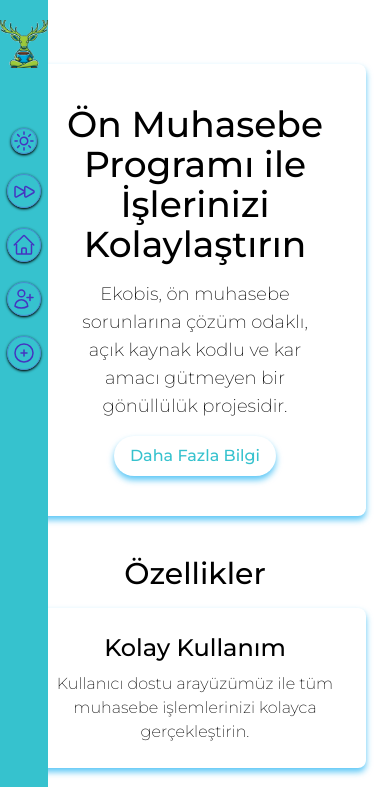
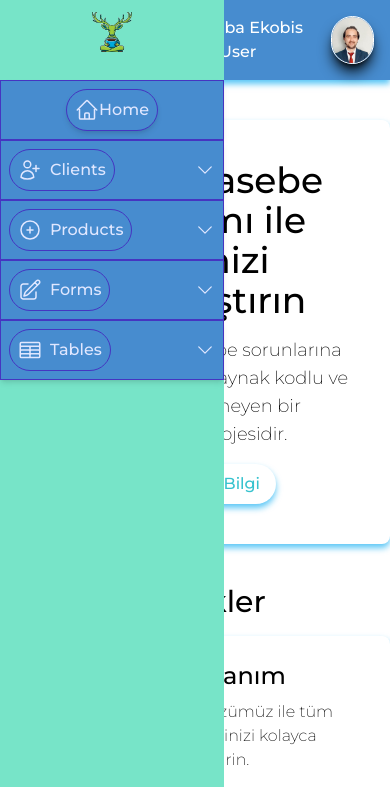
Before and after one commit to ekobis/ekobis-fe, a React (Vite) app in the folder ekobis/: page / in a window 390 px wide. Shown: the top 787 px of the page. Built offline with nearby package versions, Linux system fonts and the light colour scheme.

Commit message:
navbar arranged according to new design

```diff
--- a/ekobis/src/App.jsx
+++ b/ekobis/src/App.jsx
@@ -9,8 +9,6 @@
 export default function App() {
   const { background, text, border, shadow } = useThemeClasses();
 
-  // Define dynamic class based on theme
-
 
   return (
     <div className={`flex flex-row ${background} ${text} ${border} ${shadow}`}>
--- a/ekobis/src/components/route/SideRoutes.jsx
+++ b/ekobis/src/components/route/SideRoutes.jsx
@@ -1,7 +1,6 @@
 import { Route, Routes } from "react-router-dom";
 import Home from "../../pages/Home";
 import Clients from "../../pages/Clients";
-import Products from "../../pages/Products/Products";
 import UrunListele from "../../pages/Products/UrunListele";
 import UrunEkle from "../../pages/Products/Urunekle";
 import NotFound from "../NotFound";
@@ -11,10 +10,8 @@
     <Routes>
       <Route path="/" element={<Home />} />
       <Route path="musteri" element={<Clients />} />
-      <Route path="urun" element={<Products />}>
         <Route path="urunekle" element={<UrunEkle />} />
         <Route path="urunlistele" element={<UrunListele />} />
-      </Route>
       <Route path="*" element={<NotFound />} />
     </Routes>
   );
--- a/ekobis/src/pages/Home.jsx
+++ b/ekobis/src/pages/Home.jsx
@@ -1,13 +1,33 @@
-import React, { useContext } from 'react';
+import React from 'react';
 import Footer from '../components/Footer';
-import { useThemeClasses } from "../components/context/CustomTheme.jsx"
+import { useThemeClasses } from "../components/context/CustomTheme.jsx";
+import { Link } from 'react-router-dom';
+import ekobisUser from "../../public/ekobisUser.jpg";
 
 export default function Home() {
   const { background, text, border, shadow } = useThemeClasses();
 
   return (
     <>
-      <div className={`container mx-auto mt-10 p-6  `}>
+      {/* Navbar */}
+      <nav className={`bg-customBlue p-4 ${shadow} flex justify-between items-center ml-16`}>
+        <div className="text-2xl font-bold text-white">
+          Ekobis
+        </div>
+        <div className="flex items-center">
+          <span className="mr-4 text-white">Merhaba Ekobis User</span>
+          <Link to="/profile">
+            <img
+              src={ekobisUser}
+              alt="Kullanıcı Profili"
+              className="w-12 h-12 rounded-full border border-white hover:border-customPurple shadow-lg shadow-black"
+            />
+          </Link>
+        </div>
+      </nav>
+
+      {/* Main Content */}
+      <div className={`container mx-auto mt-10`}>
         {/* Hero Section */}
         <section id="home" className={`p-10 rounded-lg ${shadow} mb-10`}>
           <h2 className="text-4xl font-bold mb-4">
@@ -26,15 +46,15 @@
           <h2 className={`text-3xl font-bold mb-4 ${text}`}>Özellikler</h2>
           <div className="grid grid-cols-1 md:grid-cols-2 lg:grid-cols-3 gap-6">
             <div className={`p-6 rounded-lg ${shadow}`}>
-              <h3 className="text-2xl font-bold mb-2 ${text}">Kolay Kullanım</h3>
+              <h3 className={`text-2xl font-bold mb-2 ${text}`}>Kolay Kullanım</h3>
               <p>Kullanıcı dostu arayüzümüz ile tüm muhasebe işlemlerinizi kolayca gerçekleştirin.</p>
             </div>
             <div className={`p-6 rounded-lg ${shadow}`}>
-              <h3 className="text-2xl font-bold mb-2 ${text}">Raporlama</h3>
+              <h3 className={`text-2xl font-bold mb-2 ${text}`}>Raporlama</h3>
               <p>Gelişmiş raporlama özellikleri ile işinizin her anını takip edin.</p>
             </div>
             <div className={`p-6 rounded-lg ${shadow}`}>
-              <h3 className="text-2xl font-bold mb-2 ${text}">Entegrasyon</h3>
+              <h3 className={`text-2xl font-bold mb-2 ${text}`}>Entegrasyon</h3>
               <p>Diğer iş uygulamaları ile kolayca entegre olun.</p>
             </div>
           </div>
--- a/ekobis/src/pages/Navbar.jsx
+++ b/ekobis/src/pages/Navbar.jsx
@@ -1,172 +1,324 @@
-import { useContext, useState } from "react";
+import { useState } from "react";
 import ekobisLogo from "../../public/ekobisnewLogo.png";
 import { NavLink } from "react-router-dom";
-import themeContext from "../components/context/ThemeContext"
-
-// customGreen: 'rgb(119, 228, 200)',
-// customCyan: 'rgb(54, 194, 206)',
-// customBlue: 'rgb(71, 140, 207)',
-// customPurple: 'rgb(69, 53, 193)',
 
 export default function Navbar() {
   const [expanded, setExpanded] = useState(false);
-  const { theme, toggleTheme } = useContext(themeContext)
+  const [clientDropdownOpen, setClientDropdownOpen] = useState(false);
+  const [productDropdownOpen, setProductDropdownOpen] = useState(false);
+  const [tableDropdownOpen, setTableDropdownOpen] = useState(false);
+  const [formDropdownOpen, setFormDropdownOpen] = useState(false);
 
-  const toggleExpanded = () => {
-    setExpanded(!expanded);
+  const handleMouseOver = () => {
+    setExpanded(true);
+  };
+
+  const handleMouseOut = () => {
+    setExpanded(false);
+  };
+
+  const toggleClientDropdown = () => {
+    setClientDropdownOpen(!clientDropdownOpen);
+  };
+
+  const toggleProductDropdown = () => {
+    setProductDropdownOpen(!productDropdownOpen);
+  };
+
+  const toggleFormDropdown = () => {
+    setFormDropdownOpen(!formDropdownOpen);
+  };
+
+  const toggleTableDropdown = () => {
+    setTableDropdownOpen(!tableDropdownOpen);
   };
 
   return (
-    <div className="relative">
-      <div className={`flex flex-col h-screen fixed w-12  items-center gap-5 transition-width duration-300 ${expanded ? "bg-customGreen" : "bg-customCyan"} ${expanded ? "w-36" : "w-12"} `}>
-        <div className="mt-5 w-full h-auto">
-          <img
-            src={ekobisLogo}
-            alt="logo"
-            className="transition-transform duration-300 hover:scale-125"
-          />
-        </div> {/* Navbar logo */}
+    <div className="relative h-screen">
+      <div
+        className={`flex flex-col fixed h-screen items-center gap-2 transition-all duration-300 ${
+          expanded ? "bg-customGreen w-56" : "bg-customCyan w-16"
+        }`}
+        onMouseOver={handleMouseOver}
+        onMouseOut={handleMouseOut}
+      >
+        <div className="mt-3 h-auto w-full flex justify-center">
+          <img src={ekobisLogo} alt="logo" className="w-10 h-10 max-w-none" />
+        </div>
 
-        {/* Theme Icons start with day icon*/}
-
-        {theme === "day" ? <button onClick={toggleTheme}>
-        <div className="relative flex flex-col items-center group mt-10 transition-transform duration-100 shadow rounded-full border border-customBlue shadow-black hover:bg-customBlue hover:scale-150">
-
-
-        <svg xmlns="http://www.w3.org/2000/svg" fill="none" viewBox="0 0 24 24" strokeWidth={1.5} stroke="currentColor" className="size-6 text-customPurple">
-        <path strokeLinecap="round" strokeLinejoin="round" d="M12 3v2.25m6.364.386-1.591 1.591M21 12h-2.25m-.386 6.364-1.591-1.591M12 18.75V21m-4.773-4.227-1.591 1.591M5.25 12H3m4.227-4.773L5.636 5.636M15.75 12a3.75 3.75 0 1 1-7.5 0 3.75 3.75 0 0 1 7.5 0Z" />
-        </svg>
-        <div className={`absolute left-8 top-0 opacity-0 ${!expanded ? "group-hover:visible" : "invisible"} group-hover:opacity-100 bg-customPurple text-customGreen text-xs rounded transition-opacity duration-100 border border-customBlue shadow-black`}>
-        DayMode
-        </div>
-        </div>
-        </button>
-
-        :
-        <button onClick={toggleTheme}>
-          <div className="relative flex flex-col items-center group mt-10 transition-transform duration-100 shadow rounded-full border border-customBlue shadow-black hover:bg-customBlue hover:scale-150">
-
-
-        <svg xmlns="http://www.w3.org/2000/svg" fill="none" viewBox="0 0 24 24" strokeWidth={1.5} stroke="currentColor" className="size-6 text-customPurple">
-        <path strokeLinecap="round" strokeLinejoin="round" d="M21.752 15.002A9.72 9.72 0 0 1 18 15.75c-5.385 0-9.75-4.365-9.75-9.75 0-1.33.266-2.597.748-3.752A9.753 9.753 0 0 0 3 11.25C3 16.635 7.365 21 12.75 21a9.753 9.753 0 0 0 9.002-5.998Z" />
-        </svg>
-        <div className={`absolute left-8 top-0 opacity-0 ${!expanded ? "group-hover:visible" : "invisible"} group-hover:opacity-100 bg-customPurple text-customGreen text-xs rounded transition-opacity duration-100 border border-customBlue shadow-black`}>
-        DarkMode
-        </div>
-        </div>
-        </button>
-        }
-
-        {/* theme Icons ends with night icon */}
-
-        <button onClick={toggleExpanded}>
-          <div className="relative flex flex-col items-center group p-1 transition-transform duration-100 shadow rounded-full border border-customBlue shadow-black hover:bg-customBlue hover:scale-150">
-            {expanded ? (
-              <svg xmlns="http://www.w3.org/2000/svg" fill="none" viewBox="0 0 24 24" strokeWidth={1.5} stroke="currentColor" className="size-6 text-customPurple">
-                <path strokeLinecap="round" strokeLinejoin="round" d="M6 18 18 6M6 6l12 12" />
-              </svg>
-            ) : (
+        <div
+          className={`flex flex-col mt-5 transition-all duration-300 ${
+            expanded ? "w-56" : "w-16"
+          }`}
+        >
+          <div className="flex items-center justify-center p-2 border border-customPurple shadow-md bg-customBlue hover:bg-customCyan transition-all duration-300">
+            <NavLink
+              to="/"
+              className="flex items-center justify-center p-2 rounded-full shadow-md bg-customBlue transition-all border border-customPurple hover:bg-indigo-800 duration-300"
+            >
               <svg
                 xmlns="http://www.w3.org/2000/svg"
                 fill="none"
                 viewBox="0 0 24 24"
                 strokeWidth={1.5}
                 stroke="currentColor"
-                className="w-6 h-6 text-customPurple"
+                className="w-6 h-6 text-indigo-100"
               >
                 <path
                   strokeLinecap="round"
                   strokeLinejoin="round"
-                  d="M3 8.689c0-.864.933-1.406 1.683-.977l7.108 4.061a1.125 1.125 0 0 1 0 1.954l-7.108 4.061A1.125 1.125 0 0 1 3 16.811V8.69ZM12.75 8.689c0-.864.933-1.406 1.683-.977l7.108 4.061a1.125 1.125 0 0 1 0 1.954l-7.108 4.061a1.125 1.125 0 0 1-1.683-.977V8.69Z"
+                  d="m2.25 12 8.954-8.955c.44-.439 1.152-.439 1.591 0L21.75 12M4.5 9.75v10.125c0 .621.504 1.125 1.125 1.125H9.75v-4.875c0-.621.504-1.125 1.125-1.125h2.25c.621 0 1.125.504 1.125 1.125V21h4.125c.621 0 1.125-.504 1.125-1.125V9.75M8.25 21h8.25"
                 />
               </svg>
-            )} {/* Collapse Icon */}
-            <div className={`absolute left-8 top-0 opacity-0 ${!expanded ? "group-hover:visible" : "invisible"} group-hover:opacity-100 bg-customPurple text-customGreen text-xs rounded p-1 transition-opacity duration-100 border border-customBlue shadow-black`}>
-              Expand
+              {expanded && (
+                <span className="text-indigo-100 transition-opacity duration-300">
+                  Home
+                </span>
+              )}
+            </NavLink>
           </div>
-          </div>
-        </button>
 
-        <NavLink
-         to="/"
-         className={({ isActive, isPending }) =>
-           isPending ? "pending" : isActive ? "active" : ""
-         }>
-          <div className={`relative flex flex-col items-center group p-1 transition-transform duration-100 shadow rounded-full border border-customBlue shadow-black hover:bg-customBlue ${expanded ? "" : " hover:scale-150"}`}>
+          {/* Client Dropdown */}
+          <div className="flex flex-col w-full">
+            <button
+              onClick={toggleClientDropdown}
+              className="flex items-center justify-between p-2 border border-customPurple shadow-md bg-customBlue hover:bg-customCyan transition-all duration-300"
+            >
+              <div className="flex items-center border border-customPurple hover:bg-indigo-800 rounded-full p-2">
                 <svg
                   xmlns="http://www.w3.org/2000/svg"
                   fill="none"
                   viewBox="0 0 24 24"
                   strokeWidth={1.5}
                   stroke="currentColor"
-              className="w-6 h-6 text-customPurple"
+                  className="w-6 h-6 text-indigo-100"
                 >
                   <path
                     strokeLinecap="round"
                     strokeLinejoin="round"
-                d="m2.25 12 8.954-8.955c.44-.439 1.152-.439 1.591 0L21.75 12M4.5 9.75v10.125c0 .621.504 1.125 1.125 1.125H9.75v-4.875c0-.621.504-1.125 1.125-1.125h2.25c.621 0 1.125.504 1.125 1.125V21h4.125c.621 0 1.125-.504 1.125-1.125V9.75M8.25 21h8.25"
+                    d="M18 7.5v3m0 0v3m0-3h3m-3 0h-3m-2.25-4.125a3.375 3.375 0 1 1-6.75 0 3.375 3.375 0 0 1 6.75 0ZM3 19.235v-.11a6.375 6.375 0 0 1 12.75 0v.109A12.318 12.318 0 0 1 9.374 21c-2.331 0-4.512-.645-6.374-1.766Z"
                   />
-            </svg> {/* Home Icon */}
-            <div className={`absolute left-8 top-0 opacity-0 ${!expanded ? "group-hover:visible" : "invisible"} group-hover:opacity-100 bg-customPurple text-customGreen text-xs rounded p-1 transition-opacity duration-100`}>
-              Home
+                </svg>
+                {expanded && (
+                  <span className="ml-2 text-indigo-100 transition-opacity duration-300">
+                    Clients
+                  </span>
+                )}
               </div>
-          </div>
-          {expanded && <div className="text-customPurple text-xs mt-1">Ana Sayfa</div>}
-        </NavLink>
-
-        <NavLink
-        to="/musteri"
-        className={({ isActive, isPending }) =>
-          isPending ? "pending" : isActive ? "active" : ""
-        }>
-          <div className={`relative flex flex-col items-center group p-1 transition-transform duration-100 shadow rounded-full hover:bg-customBlue ${expanded ? "" : " hover:scale-150"} border border-customBlue shadow-black`}>
+              {expanded && (
                 <svg
                   xmlns="http://www.w3.org/2000/svg"
                   fill="none"
                   viewBox="0 0 24 24"
                   strokeWidth={1.5}
                   stroke="currentColor"
-              className="w-6 h-6 text-customPurple"
+                  className={`w-5 h-5 transition-transform text-indigo-100 ${
+                    clientDropdownOpen ? "transform rotate-180" : ""
+                  }`}
                 >
                   <path
                     strokeLinecap="round"
                     strokeLinejoin="round"
-                d="M18 7.5v3m0 0v3m0-3h3m-3 0h-3m-2.25-4.125a3.375 3.375 0 1 1-6.75 0 3.375 3.375 0 0 1 6.75 0ZM3 19.235v-.11a6.375 6.375 0 0 1 12.75 0v.109A12.318 12.318 0 0 1 9.374 21c-2.331 0-4.512-.645-6.374-1.766Z"
+                    d="M19.5 8.25l-7.5 7.5-7.5-7.5"
                   />
-            </svg> {/* Client list Icon */}
-            <div className={`absolute left-8 top-0 opacity-0 ${!expanded ? "group-hover:visible" : "invisible"} group-hover:opacity-100 bg-customPurple  text-customGreen text-xs rounded p-1 transition-opacity duration-100`}>
-              Clients
+                </svg>
+              )}
+            </button>
+            {clientDropdownOpen && expanded && (
+              <div className="flex flex-col items-start p-2 pl-4 space-y-2 bg-customBlue">
+                <NavLink
+                  to="/clients/list"
+                  className="text-indigo-100 w-full flex items-center justify-between p-2 border border-customPurple shadow-md bg-customBlue hover:bg-customCyan transition-all duration-300"
+                >
+                  Clients Listele
+                </NavLink>
+                <NavLink
+                  to="/clients/add"
+                  className="text-indigo-100 w-full flex items-center justify-between p-2 border border-customPurple shadow-md bg-customBlue hover:bg-customCyan transition-all duration-300"
+                >
+                  Client Ekle
+                </NavLink>
               </div>
+            )}
           </div>
-          {expanded && <div className="text-customPurple text-xs mt-3">Müşteri Yönetimi</div>}
-        </NavLink>
 
-        <NavLink
-        to="/urun"
-        className={({ isActive, isPending }) =>
-          isPending ? "pending" : isActive ? "active" : ""
-        }>
-          <div className={`relative flex flex-col items-center group p-1 transition-transform duration-100 shadow rounded-full hover:bg-customBlue ${expanded ? "" : " hover:scale-150"} border border-customBlue shadow-black`}>
+          {/* Product Dropdown */}
+          <div className="flex flex-col w-full">
+            <button
+              onClick={toggleProductDropdown}
+              className="flex items-center justify-between p-2 border border-customPurple shadow-md bg-customBlue hover:bg-customCyan transition-all duration-300"
+            >
+              <div className="flex items-center border border-customPurple hover:bg-indigo-800 rounded-full p-2">
                 <svg
                   xmlns="http://www.w3.org/2000/svg"
                   fill="none"
                   viewBox="0 0 24 24"
                   strokeWidth={1.5}
                   stroke="currentColor"
-              className="w-6 h-6 text-customPurple"
+                  className="w-6 h-6 text-indigo-100"
                 >
                   <path
                     strokeLinecap="round"
                     strokeLinejoin="round"
                     d="M12 9v6m3-3H9m12 0a9 9 0 1 1-18 0 9 9 0 0 1 18 0Z"
                   />
-            </svg> {/* Product list Icon */}
-            <div className={`absolute left-8 top-0 opacity-0 ${!expanded ? "group-hover:visible" : "invisible"} group-hover:opacity-100 bg-customPurple text-customGreen text-xs rounded p-1 transition-opacity duration-100 `}>
+                </svg>
+                {expanded && (
+                  <span className="ml-2 text-indigo-100 transition-opacity duration-300">
                     Products
+                  </span>
+                )}
+              </div>
+              {expanded && (
+                <svg
+                  xmlns="http://www.w3.org/2000/svg"
+                  fill="none"
+                  viewBox="0 0 24 24"
+                  strokeWidth={1.5}
+                  stroke="currentColor"
+                  className={`w-5 h-5 transition-transform text-indigo-100 ${
+                    productDropdownOpen ? "transform rotate-180" : ""
+                  }`}
+                >
+                  <path
+                    strokeLinecap="round"
+                    strokeLinejoin="round"
+                    d="M19.5 8.25l-7.5 7.5-7.5-7.5"
+                  />
+                </svg>
+              )}
+            </button>
+            {productDropdownOpen && expanded && (
+              <div className="flex flex-col items-start p-2 pl-4 space-y-2 bg-customBlue">
+                <NavLink
+                  to="urunlistele"
+                  className="text-indigo-100 w-full flex items-center justify-between p-2 border border-customPurple shadow-md bg-customBlue hover:bg-customCyan transition-all duration-300"
+                >
+                  Ürün Listele
+                </NavLink>
+                <NavLink
+                  to="urunekle"
+                  className="text-indigo-100 w-full flex items-center justify-between p-2 border border-customPurple shadow-md bg-customBlue hover:bg-customCyan transition-all duration-300"
+                >
+                  Ürün Ekle
+                </NavLink>
+              </div>
+            )}
+          </div>
+
+          {/* Forms Dropdown */}
+          <div className="flex flex-col w-full">
+            <button
+              onClick={toggleFormDropdown}
+              className="flex items-center justify-between p-2 border border-customPurple shadow-md bg-customBlue hover:bg-customCyan transition-all duration-300"
+            >
+              <div className="flex items-center border border-customPurple hover:bg-indigo-800 rounded-full p-2">
+              <svg xmlns="http://www.w3.org/2000/svg"
+              fill="none"
+              viewBox="0 0 24 24"
+              strokeWidth={1.5}
+              stroke="currentColor"
+              className="w-6 h-6 text-indigo-100">
+              <path strokeLinecap="round" strokeLinejoin="round" d="m16.862 4.487 1.687-1.688a1.875 1.875 0 1 1 2.652 2.652L10.582 16.07a4.5 4.5 0 0 1-1.897 1.13L6 18l.8-2.685a4.5 4.5 0 0 1 1.13-1.897l8.932-8.931Zm0 0L19.5 7.125M18 14v4.75A2.25 2.25 0 0 1 15.75 21H5.25A2.25 2.25 0 0 1 3 18.75V8.25A2.25 2.25 0 0 1 5.25 6H10" />
+              </svg>
+
+                {expanded && (
+                  <span className="ml-2 text-indigo-100 transition-opacity duration-300">
+                    Forms
+                  </span>
+                )}
+              </div>
+              {expanded && (
+                <svg
+                  xmlns="http://www.w3.org/2000/svg"
+                  fill="none"
+                  viewBox="0 0 24 24"
+                  strokeWidth={1.5}
+                  stroke="currentColor"
+                  className={`w-5 h-5 transition-transform text-indigo-100 ${
+                    formDropdownOpen ? "transform rotate-180" : ""
+                  }`}
+                >
+                  <path
+                    strokeLinecap="round"
+                    strokeLinejoin="round"
+                    d="M19.5 8.25l-7.5 7.5-7.5-7.5"
+                  />
+                </svg>
+              )}
+            </button>
+            {formDropdownOpen && expanded && (
+              <div className="flex flex-col items-start p-2 pl-4 space-y-2 bg-customBlue">
+                <NavLink
+                  to="/formlar/form1"
+                  className="text-indigo-100 w-full flex items-center justify-between p-2 border border-customPurple shadow-md bg-customBlue hover:bg-customCyan transition-all duration-300"
+                >
+                  Form 1
+                </NavLink>
+                <NavLink
+                  to="/formlar/form2"
+                  className="text-indigo-100 w-full flex items-center justify-between p-2 border border-customPurple shadow-md bg-customBlue hover:bg-customCyan transition-all duration-300"
+                >
+                  Form 2
+                </NavLink>
+              </div>
+            )}
+          </div>
+
+          {/* Tables Dropdown */}
+          <div className="flex flex-col w-full">
+            <button
+              onClick={toggleTableDropdown}
+              className="flex items-center justify-between p-2 border border-customPurple shadow-md bg-customBlue hover:bg-customCyan transition-all duration-300"
+            >
+              <div className="flex items-center border border-customPurple hover:bg-indigo-800 rounded-full p-2">
+              <svg xmlns="http://www.w3.org/2000/svg" fill="none" viewBox="0 0 24 24" strokeWidth={1.5} stroke="currentColor" className="w-6 h-6 text-indigo-100">
+              <path strokeLinecap="round" strokeLinejoin="round" d="M3.375 19.5h17.25m-17.25 0a1.125 1.125 0 0 1-1.125-1.125M3.375 19.5h7.5c.621 0 1.125-.504 1.125-1.125m-9.75 0V5.625m0 12.75v-1.5c0-.621.504-1.125 1.125-1.125m18.375 2.625V5.625m0 12.75c0 .621-.504 1.125-1.125 1.125m1.125-1.125v-1.5c0-.621-.504-1.125-1.125-1.125m0 3.75h-7.5A1.125 1.125 0 0 1 12 18.375m9.75-12.75c0-.621-.504-1.125-1.125-1.125H3.375c-.621 0-1.125.504-1.125 1.125m19.5 0v1.5c0 .621-.504 1.125-1.125 1.125M2.25 5.625v1.5c0 .621.504 1.125 1.125 1.125m0 0h17.25m-17.25 0h7.5c.621 0 1.125.504 1.125 1.125M3.375 8.25c-.621 0-1.125.504-1.125 1.125v1.5c0 .621.504 1.125 1.125 1.125m17.25-3.75h-7.5c-.621 0-1.125.504-1.125 1.125m8.625-1.125c.621 0 1.125.504 1.125 1.125v1.5c0 .621-.504 1.125-1.125 1.125m-17.25 0h7.5m-7.5 0c-.621 0-1.125.504-1.125 1.125v1.5c0 .621.504 1.125 1.125 1.125M12 10.875v-1.5m0 1.5c0 .621-.504 1.125-1.125 1.125M12 10.875c0 .621.504 1.125 1.125 1.125m-2.25 0c.621 0 1.125.504 1.125 1.125M13.125 12h7.5m-7.5 0c-.621 0-1.125.504-1.125 1.125M20.625 12c.621 0 1.125.504 1.125 1.125v1.5c0 .621-.504 1.125-1.125 1.125m-17.25 0h7.5M12 14.625v-1.5m0 1.5c0 .621-.504 1.125-1.125 1.125M12 14.625c0 .621.504 1.125 1.125 1.125m-2.25 0c.621 0 1.125.504 1.125 1.125m0 1.5v-1.5m0 0c0-.621.504-1.125 1.125-1.125m0 0h7.5" />
+              </svg>
+
+                {expanded && (
+                  <span className="ml-2 text-indigo-100 transition-opacity duration-300">
+                    Tables
+                  </span>
+                )}
+              </div>
+              {expanded && (
+                <svg
+                  xmlns="http://www.w3.org/2000/svg"
+                  fill="none"
+                  viewBox="0 0 24 24"
+                  strokeWidth={1.5}
+                  stroke="currentColor"
+                  className={`w-5 h-5 transition-transform text-indigo-100 ${
+                    tableDropdownOpen ? "transform rotate-180" : ""
+                  }`}
+                >
+                  <path
+                    strokeLinecap="round"
+                    strokeLinejoin="round"
+                    d="M19.5 8.25l-7.5 7.5-7.5-7.5"
+                  />
+                </svg>
+              )}
+            </button>
+            {tableDropdownOpen && expanded && (
+              <div className="flex flex-col items-start p-2 pl-4 space-y-2 bg-customBlue">
+                <NavLink
+                  to="/tables/table1"
+                  className="text-indigo-100 w-full flex items-center justify-between p-2 border border-customPurple shadow-md bg-customBlue hover:bg-customCyan transition-all duration-300"
+                >
+                  Table 1
+                </NavLink>
+                <NavLink
+                  to="/tables/table2"
+                  className="text-indigo-100 w-full flex items-center justify-between p-2 border border-customPurple shadow-md bg-customBlue hover:bg-customCyan transition-all duration-300"
+                >
+                  Table 2
+                </NavLink>
+              </div>
+            )}
           </div>
         </div>
-          {expanded && <div className="text-customPurple text-xs mt-1">Ürün Yönetimi</div>}
-        </NavLink>
       </div>
     </div>
   );
```
Also changed, not shown: ekobis/src/components/Footer.jsx (+4 -7 lines), ekobis/src/components/context/ChangeThemeButton.jsx (added, +27 -0 lines), ekobis/src/pages/Products/Products.jsx (+1 -18 lines), ekobis/public/ekobisUser.jpg (added). Lines whose indentation alone changed are shown as unchanged.
